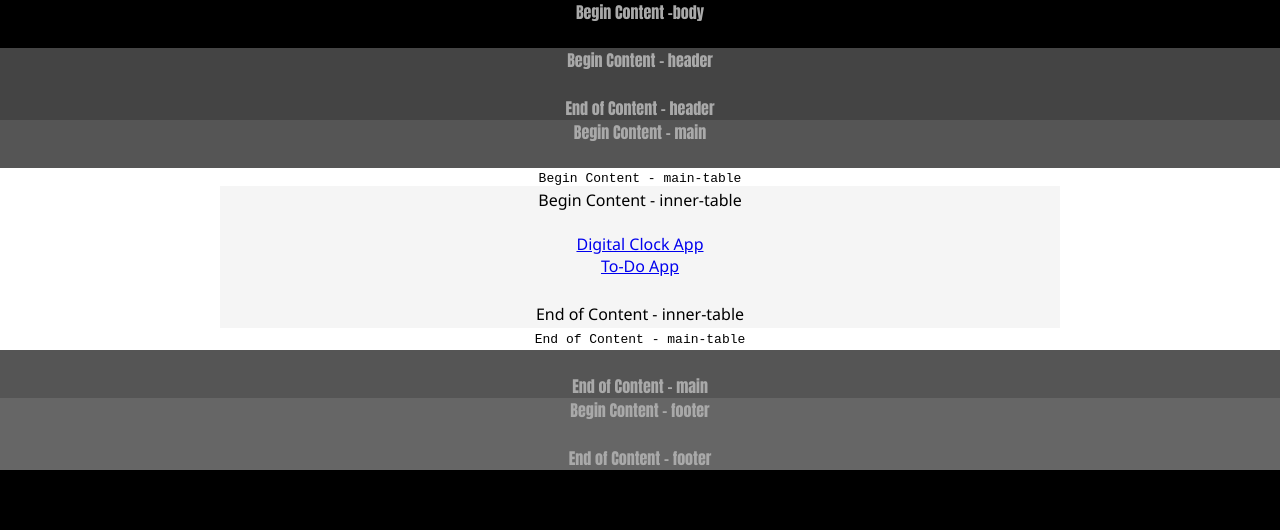
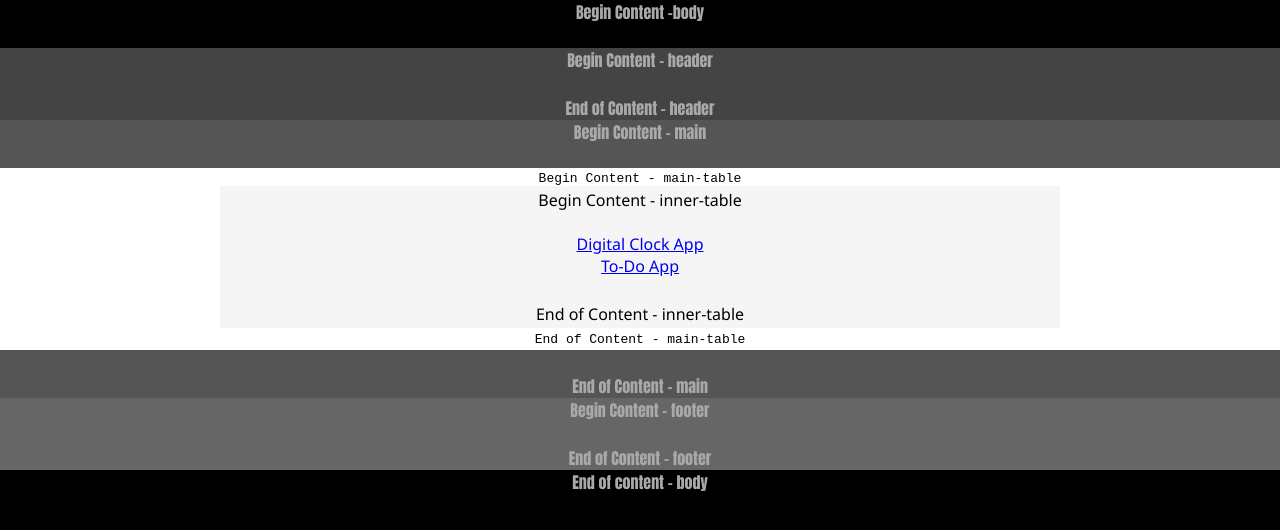
Before and after one commit to jazfunk/jazfunk.github.io, a plain HTML site: page index.html in a window 1280 px wide. Drawn offline with Linux system fonts and the light colour scheme.

Commit message:
Missed the End of content - body text

```diff
--- a/index.html
+++ b/index.html
@@ -63,6 +63,7 @@
         End of Content - footer
     </footer>
     <script src="scripts/script.js"></script>
+    End of content - body
 </body>
 
 </html>
```
